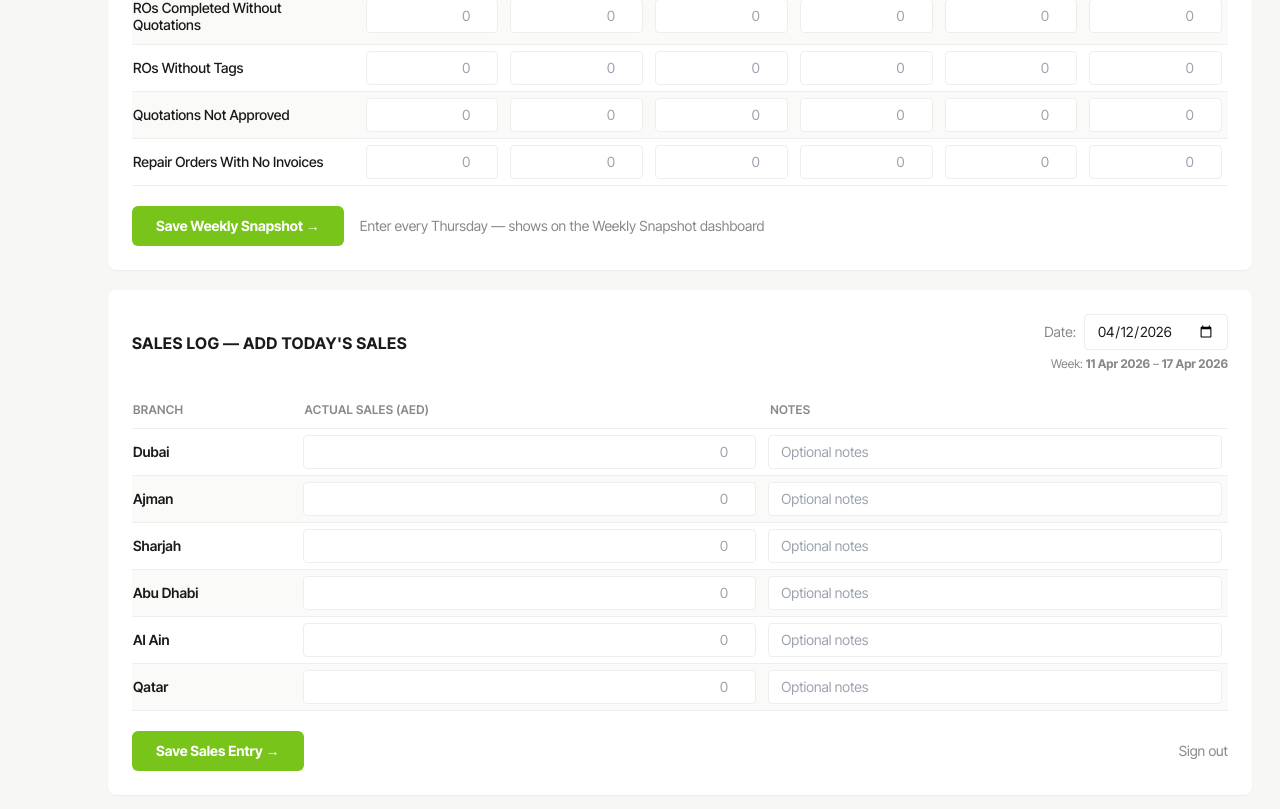
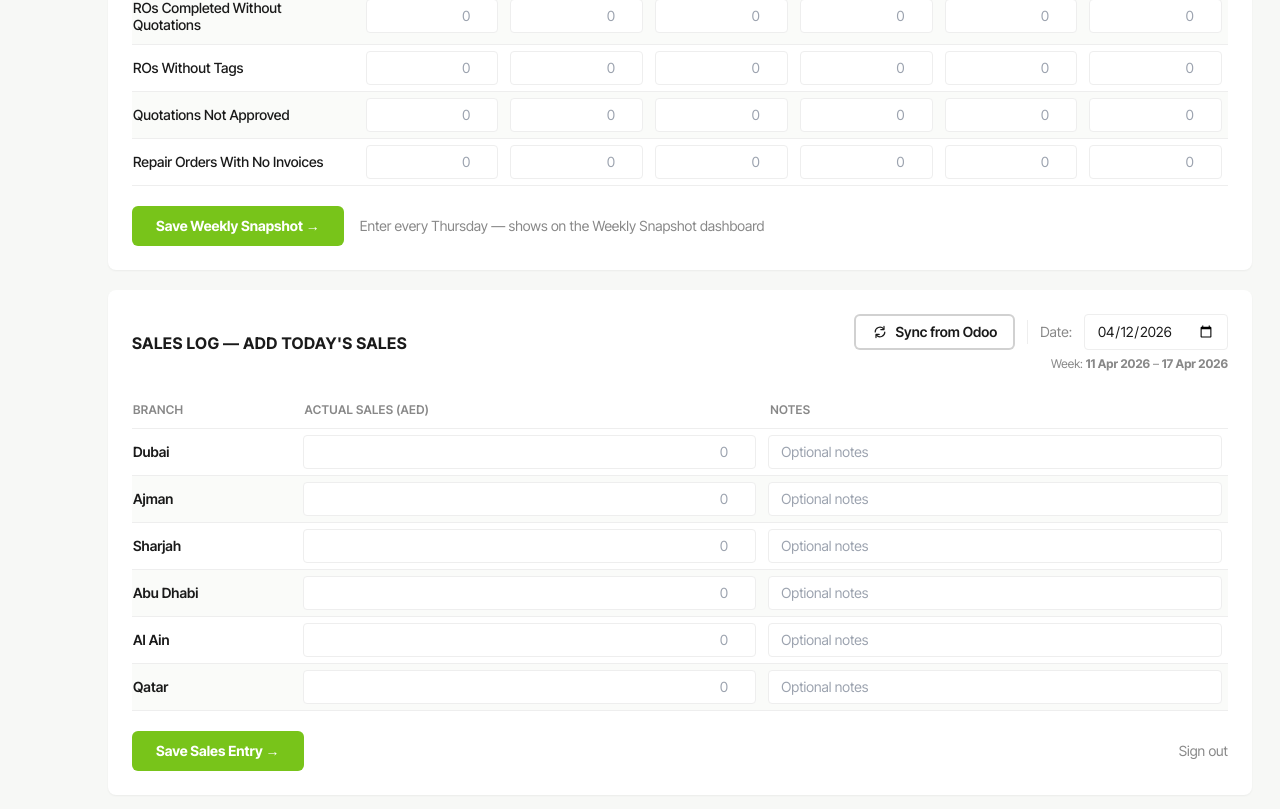
Before and after one commit to 7xein/Reports, a Next.js app: page /admin in a window 1280 px wide. Shown: the part 1086-1895 px from the top of the page. Built offline with nearby package versions, Linux system fonts and the light colour scheme.

Commit message:
feat: Odoo sales sync — fetchDailySales, sales mode in API, sync button in admin form

```diff
--- a/app/admin/AdminForm.tsx
+++ b/app/admin/AdminForm.tsx
@@ -49,9 +49,13 @@ export function AdminForm({ initialData }: { initialData: ReportData }) {
   const [saving, setSaving] = useState(false);
   const [message, setMessage] = useState('');
 
-  // ── Odoo sync state
+  // ── Odoo WIP sync state
   const [syncing, setSyncing] = useState(false);
   const [syncStatus, setSyncStatus] = useState<'idle' | 'success' | 'error'>('idle');
+
+  // ── Odoo Sales sync state
+  const [syncingSales, setSyncingSales] = useState(false);
+  const [syncSalesStatus, setSyncSalesStatus] = useState<'idle' | 'success' | 'error'>('idle');
 
   // ── WIP Daily state
   const [wipDate, setWipDate] = useState(today());
@@ -142,6 +146,52 @@ export function AdminForm({ initialData }: { initialData: ReportData }) {
       setSyncStatus('error');
     } finally {
       setSyncing(false);
+    }
+  }
+
+  async function syncSalesFromOdoo() {
+    setSyncingSales(true);
+    setSyncSalesStatus('idle');
+    setMessage('');
+
+    try {
+      const res = await fetch('/api/sync-odoo', {
+        method: 'POST',
+        credentials: 'include',
+        headers: { 'Content-Type': 'application/json' },
+        body: JSON.stringify({ mode: 'sales', date: newDate, autoSave: false }),
+      });
+
+      const data = await res.json();
+
+      if (!res.ok) {
+        const detail = data?.detail || data?.error || 'Unknown error';
+        setMessage(`Sales sync failed: ${detail}`);
+        setSyncSalesStatus('error');
+        setSyncingSales(false);
+        return;
+      }
+
+      if (data.sales) {
+        const updated: Record<string, { sales: string; notes: string }> = {};
+        for (const branch of BRANCHES) {
+          const amount = data.sales[branch] ?? 0;
+          updated[branch] = {
+            sales: amount > 0 ? amount.toFixed(2) : '',
+            notes: newEntries[branch]?.notes || '',
+          };
+        }
+        setNewEntries(updated);
+        if (data.date) setNewDate(data.date);
+      }
+
+      setSyncSalesStatus('success');
+      setMessage(`✓ Sales data loaded for ${data.date} — review the numbers below, then click Save`);
+    } catch (err) {
+      setMessage(`Sales sync failed: ${err instanceof Error ? err.message : String(err)}`);
+      setSyncSalesStatus('error');
+    } finally {
+      setSyncingSales(false);
     }
   }
 
@@ -386,9 +436,55 @@ export function AdminForm({ initialData }: { initialData: ReportData }) {
         <div className="flex items-center justify-between mb-5">
           <h2 className="text-base font-bold uppercase tracking-wide text-ink">Sales Log — Add Today's Sales</h2>
           <div className="flex flex-col items-end gap-1.5">
-            <div className="flex items-center gap-2">
+            <div className="flex items-center gap-3">
+              {/* ── Odoo Sales Sync Button ── */}
+              <button
+                onClick={syncSalesFromOdoo}
+                disabled={syncingSales || saving}
+                className={`
+                  inline-flex items-center gap-2 px-4 py-1.5 text-sm font-semibold rounded-md
+                  border-2 transition-all duration-200
+                  ${syncingSales
+                    ? 'border-amber-400 bg-amber-50 text-amber-700 cursor-wait'
+                    : syncSalesStatus === 'success'
+                      ? 'border-evs-green bg-evs-green/5 text-evs-green-dark'
+                      : syncSalesStatus === 'error'
+                        ? 'border-danger/50 bg-danger/5 text-danger'
+                        : 'border-ink/20 bg-white text-ink hover:border-evs-green hover:text-evs-green-dark'
+                  }
+                  disabled:opacity-50
+                `}
+              >
+                {syncingSales ? (
+                  <>
+                    <svg className="animate-spin h-4 w-4" viewBox="0 0 24 24" fill="none">
+                      <circle className="opacity-25" cx="12" cy="12" r="10" stroke="currentColor" strokeWidth="3" />
+                      <path className="opacity-75" fill="currentColor" d="M4 12a8 8 0 018-8V0C5.373 0 0 5.373 0 12h4z" />
+                    </svg>
+                    Syncing Sales…
+                  </>
+                ) : syncSalesStatus === 'success' ? (
+                  <>
+                    <svg className="h-4 w-4" viewBox="0 0 20 20" fill="currentColor">
+                      <path fillRule="evenodd" d="M16.707 5.293a1 1 0 010 1.414l-8 8a1 1 0 01-1.414 0l-4-4a1 1 0 011.414-1.414L8 12.586l7.293-7.293a1 1 0 011.414 0z" clipRule="evenodd" />
+                    </svg>
+                    Synced — Review Below
+                  </>
+                ) : (
+                  <>
+                    <svg className="h-4 w-4" viewBox="0 0 20 20" fill="none" stroke="currentColor" strokeWidth="1.5">
+                      <path d="M4 10a6 6 0 0110.472-4M16 10a6 6 0 01-10.472 4" strokeLinecap="round" />
+                      <path d="M15 3v4h-4M5 17v-4h4" strokeLinecap="round" strokeLinejoin="round" />
+                    </svg>
+                    Sync from Odoo
+                  </>
+                )}
+              </button>
+
+              <div className="w-px h-6 bg-border" />
+
               <label className="text-sm text-ink-muted">Date:</label>
-              <input type="date" value={newDate} onChange={(e) => setNewDate(e.target.value)}
+              <input type="date" value={newDate} onChange={(e) => { setNewDate(e.target.value); setSyncSalesStatus('idle'); }}
                 className="text-sm border border-border rounded px-3 py-1.5 text-ink" />
             </div>
             {initialData.regional.weekStart && (
@@ -414,7 +510,11 @@ export function AdminForm({ initialData }: { initialData: ReportData }) {
                   <td className="py-1.5 px-1.5">
                     <input type="number" min="0" value={newEntries[b]?.sales ?? ''}
                       onChange={(e) => setNewEntries((p) => ({ ...p, [b]: { ...p[b], sales: e.target.value } }))}
-                      className="w-full px-3 py-1.5 border border-border rounded text-right tabular-nums text-ink focus:border-evs-green focus:outline-none text-sm"
+                      className={`w-full px-3 py-1.5 border rounded text-right tabular-nums text-ink focus:border-evs-green focus:outline-none text-sm ${
+                        syncSalesStatus === 'success' && parseFloat(newEntries[b]?.sales || '0') > 0
+                          ? 'border-evs-green/40 bg-evs-green/5'
+                          : 'border-border'
+                      }`}
                       placeholder="0" />
                   </td>
                   <td className="py-1.5 px-1.5">
--- a/app/api/sync-odoo/route.ts
+++ b/app/api/sync-odoo/route.ts
@@ -13,7 +13,7 @@
  */
 
 import { NextRequest, NextResponse } from 'next/server';
-import { fetchWipSnapshot } from '@/lib/odoo';
+import { fetchWipSnapshot, fetchDailySales } from '@/lib/odoo';
 import { isAuthenticated, isAdminAuthenticated } from '@/lib/auth';
 import { readData, writeData } from '@/lib/data-store';
 import type { WipDailyEntry } from '@/lib/types';
@@ -77,15 +77,39 @@ export async function POST(request: NextRequest) {
     );
   }
 
+  let body: Record<string, unknown> = {};
   try {
-    let autoSave = false;
+    body = await request.json();
+  } catch {
+    // No body or invalid JSON — fine, use defaults
+  }
+
+  // ── Sales sync mode ───────────────────────────────────────────────
+  if (body?.mode === 'sales') {
     try {
-      const body = await request.json();
-      autoSave = body?.autoSave === true;
-    } catch {
-      // No body or invalid JSON — that's fine, default to preview mode
+      const dateStr = typeof body?.date === 'string' ? body.date : undefined;
+      console.log(`🔄 [manual] Starting Odoo sales sync for ${dateStr ?? 'yesterday'}…`);
+      const result = await fetchDailySales(dateStr);
+      console.log(`✅ [manual] Fetched sales for ${result.date}`);
+      return NextResponse.json({
+        success: true,
+        mode: 'sales',
+        date: result.date,
+        sales: result.sales,
+        saved: false,
+      });
+    } catch (error) {
+      console.error('❌ [manual] Odoo sales sync failed:', error);
+      return NextResponse.json(
+        { error: 'Sync failed', detail: error instanceof Error ? error.message : String(error) },
+        { status: 500 }
+      );
     }
+  }
 
+  // ── WIP sync mode (default) ───────────────────────────────────────
+  try {
+    const autoSave = body?.autoSave === true;
     console.log(`🔄 [manual] Starting Odoo WIP sync (autoSave: ${autoSave})…`);
     const snapshot = await fetchWipSnapshot();
     console.log(`✅ [manual] Fetched snapshot for ${snapshot.date}`);
--- a/lib/odoo.ts
+++ b/lib/odoo.ts
@@ -272,3 +272,61 @@ export async function fetchWipSnapshot(): Promise<OdooWipSnapshot> {
     },
   };
 }
+
+/**
+ * Fetch daily sales (posted customer invoices) from Odoo for a given date.
+ * Uses account.move with move_type = 'out_invoice', state = 'posted',
+ * grouped by company, summing amount_untaxed.
+ *
+ * @param dateStr - The date to fetch sales for (YYYY-MM-DD format).
+ *                  Defaults to yesterday if not provided.
+ */
+export interface OdooSalesSnapshot {
+  date: string;
+  sales: Record<Branch, number>;
+}
+
+export async function fetchDailySales(dateStr?: string): Promise<OdooSalesSnapshot> {
+  cachedUid = null;
+  companyIdCache = null;
+
+  // Default to yesterday
+  if (!dateStr) {
+    const yesterday = new Date();
+    yesterday.setDate(yesterday.getDate() - 1);
+    dateStr = yesterday.toISOString().split('T')[0];
+  }
+
+  const trackedIds = await allTrackedCompanyIds();
+
+  const groups = await call('account.move', 'read_group', [
+    [
+      ['move_type', '=', 'out_invoice'],
+      ['state', '=', 'posted'],
+      ['date', '=', dateStr],
+      ['company_id', 'in', trackedIds],
+    ],
+  ], {
+    fields: ['company_id', 'amount_untaxed'],
+    groupby: ['company_id'],
+    lazy: true,
+  });
+
+  // Build company_id → amount_untaxed lookup
+  const companyAmountMap: Record<number, number> = {};
+  for (const g of groups) {
+    const cid = g.company_id?.[0];
+    if (cid) {
+      companyAmountMap[cid] = (g.amount_untaxed as number) || 0;
+    }
+  }
+
+  // Consolidate into branches
+  const sales = {} as Record<Branch, number>;
+  for (const branch of BRANCHES) {
+    const ids = await branchCompanyIds(branch);
+    sales[branch] = ids.reduce((sum, id) => sum + (companyAmountMap[id] || 0), 0);
+  }
+
+  return { date: dateStr, sales };
+}
```
